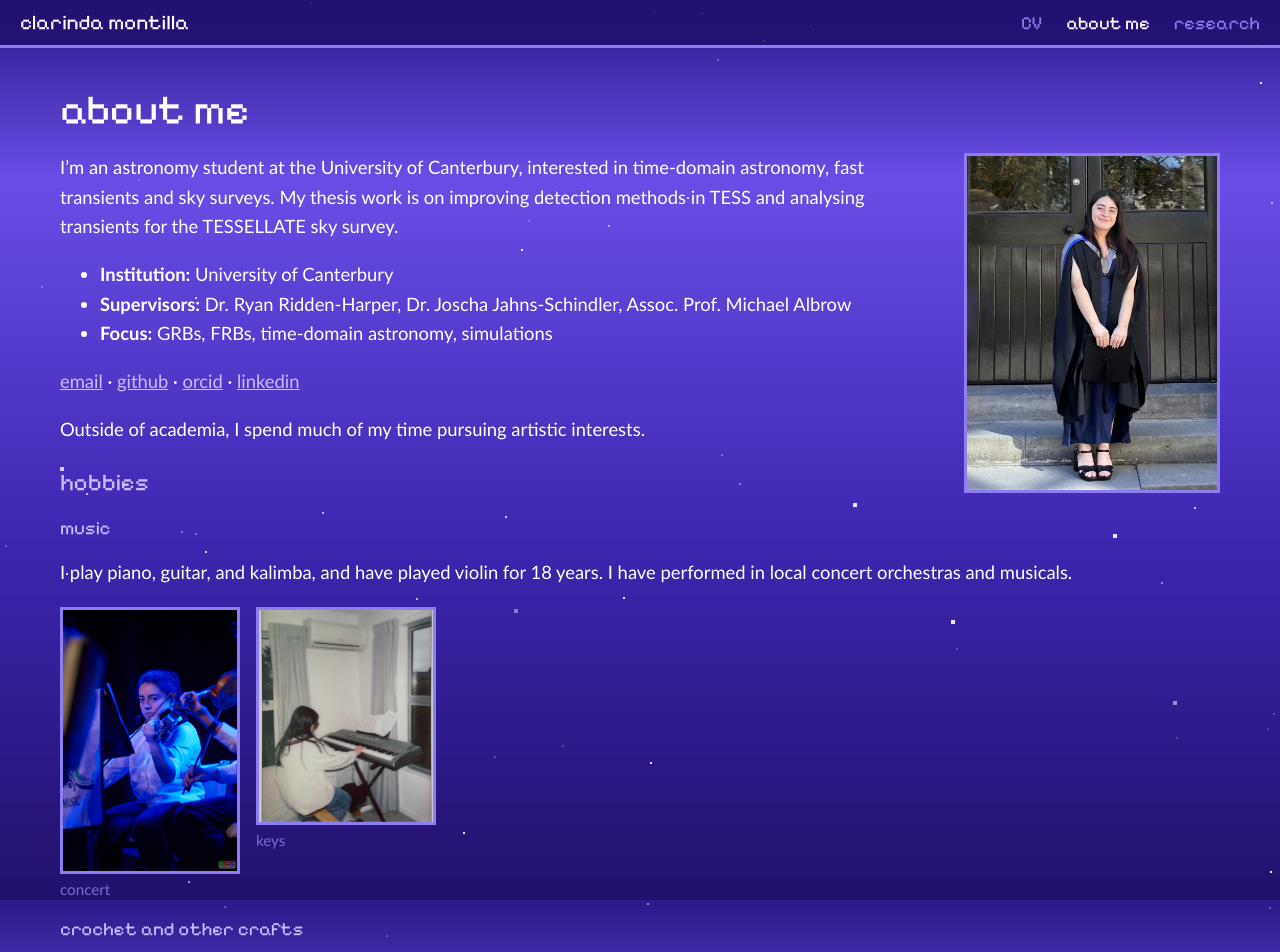
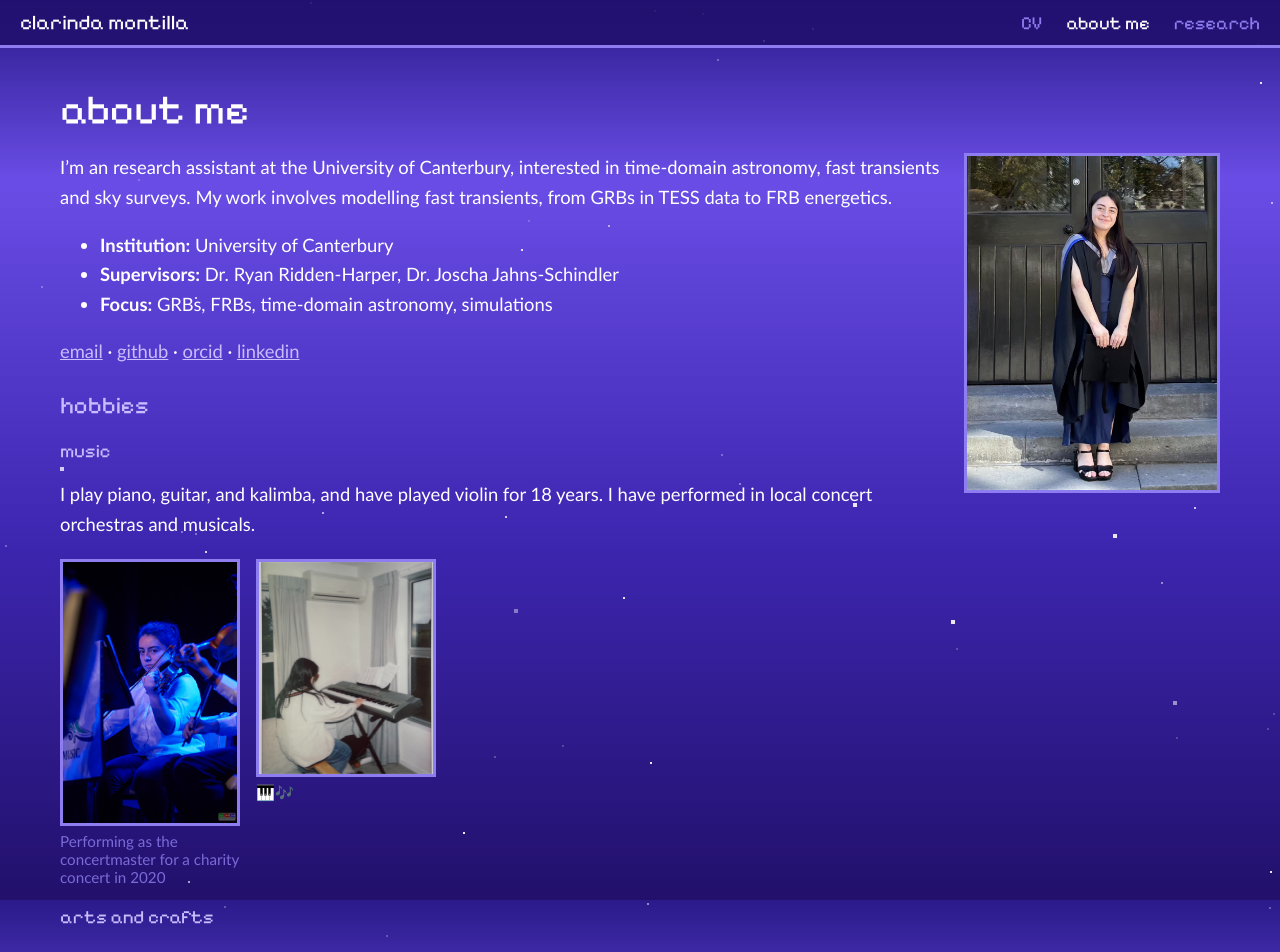
Before and after one commit to crixiii/crixiii.github.io, a Jekyll site: the page built from about.md, in a window 1280 px wide and 1346 px high. Shown: the top 952 px of the window. Built offline with Jekyll 4.4.1, drawn with Linux system fonts in a browser that asks for light colours; some of the changed text lies outside the part shown.

Commit message:
update abtme
Updated personal information and hobbies section.

```diff
--- a/about.md
+++ b/about.md
@@ -8,15 +8,14 @@ permalink: /about/
 
 <img class="pfp" src="{{ '/assets/images/grad.jpg' | relative_url }}" alt="me at graduation">
 
-I'm an astronomy student at the University of Canterbury, interested in time-domain astronomy, fast transients and sky surveys. My thesis work is on improving detection methods in TESS and analysing transients for the TESSELLATE sky survey.
+I'm an research assistant at the University of Canterbury, interested in time-domain astronomy, fast transients and sky surveys. My work involves modelling fast transients, from GRBs in TESS data to FRB energetics.
 
 - **Institution:** University of Canterbury
-- **Supervisors:** Dr. Ryan Ridden-Harper, Dr. Joscha Jahns-Schindler, Assoc. Prof. Michael Albrow
+- **Supervisors:** Dr. Ryan Ridden-Harper, Dr. Joscha Jahns-Schindler
 - **Focus:** GRBs, FRBs, time-domain astronomy, simulations
 
 [email](mailto:clarinda.montilla@gmail.com) · [github](https://github.com/crixiii) · [orcid](https://orcid.org/0009-0008-4935-069X) · [linkedin](https://www.linkedin.com/in/clarinda-m-49bb50274/)
 
-Outside of academia, I spend much of my time pursuing artistic interests.
 
 ## hobbies
 
@@ -29,19 +28,19 @@ I play piano, guitar, and kalimba, and have played violin for 18 years. I have p
     <a href="{{ '/assets/images/Concert_Aug_2020.jpg' | relative_url }}">
       <img src="{{ '/assets/images/Concert_Aug_2020.jpg' | relative_url }}" alt="playing violin at a concert">
     </a>
-    <figcaption>concert</figcaption>
+    <figcaption>Performing as the concertmaster for a charity concert in 2020</figcaption>
   </figure>
   <figure>
     <a href="{{ '/assets/images/keys.jpg' | relative_url }}">
       <img src="{{ '/assets/images/keys.jpg' | relative_url }}" alt="playing keyboard">
     </a>
-    <figcaption>keys</figcaption>
+    <figcaption>🎹🎶</figcaption>
   </figure>
 </div>
 
-### crochet and other crafts
+### arts and crafts
 
-My other creative endeavours involve knitting, sewing, and watercolour painting. In a Mathematics course, I crocheted a representation of Steiner triple systems.
+My other creative endeavours involve knitting, crocheting, sewing, and watercolour painting. In particular, I crocheted a JWST mirror blanket before the launch!
 
 <div class="gallery">
   <figure>
@@ -54,16 +53,12 @@ My other creative endeavours involve knitting, sewing, and watercolour painting.
     <a href="{{ '/assets/images/star1.jpg' | relative_url }}">
       <img src="{{ '/assets/images/star1.jpg' | relative_url }}" alt="crocheted star cushion">
     </a>
-    <figcaption>star cushion</figcaption>
+    <figcaption>A star cushion for a friend!</figcaption>
   </figure>
   <figure>
     <a href="{{ '/assets/images/star2.jpg' | relative_url }}">
       <img src="{{ '/assets/images/star2.jpg' | relative_url }}" alt="two crocheted star cushions">
     </a>
-    <figcaption>more stars</figcaption>
+    <figcaption>More stars for more friends!</figcaption>
   </figure>
 </div>
-
-### other
-
-To unwind, I enjoy running, hiking, birdwatching, and quiz nights with my friends and family.
```
